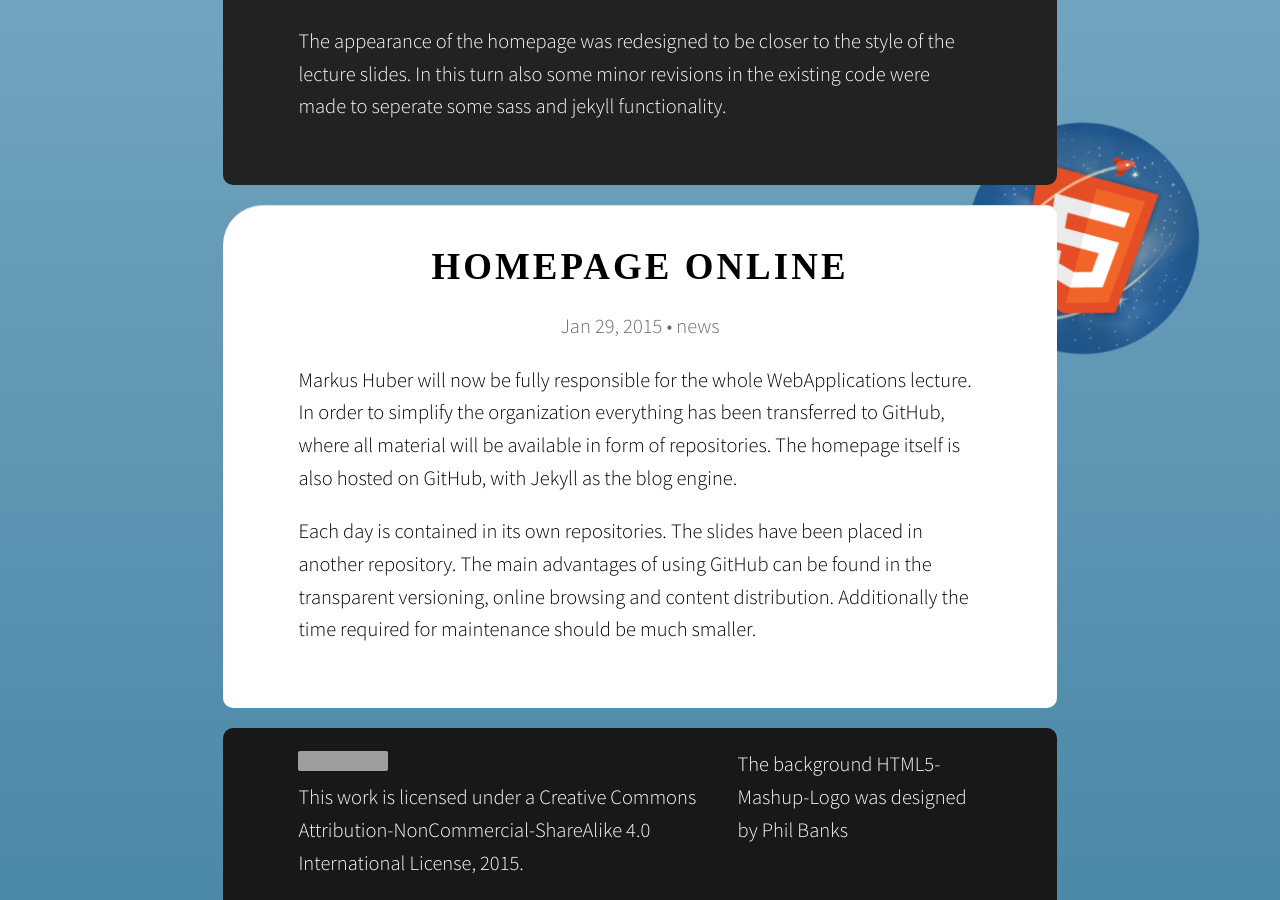
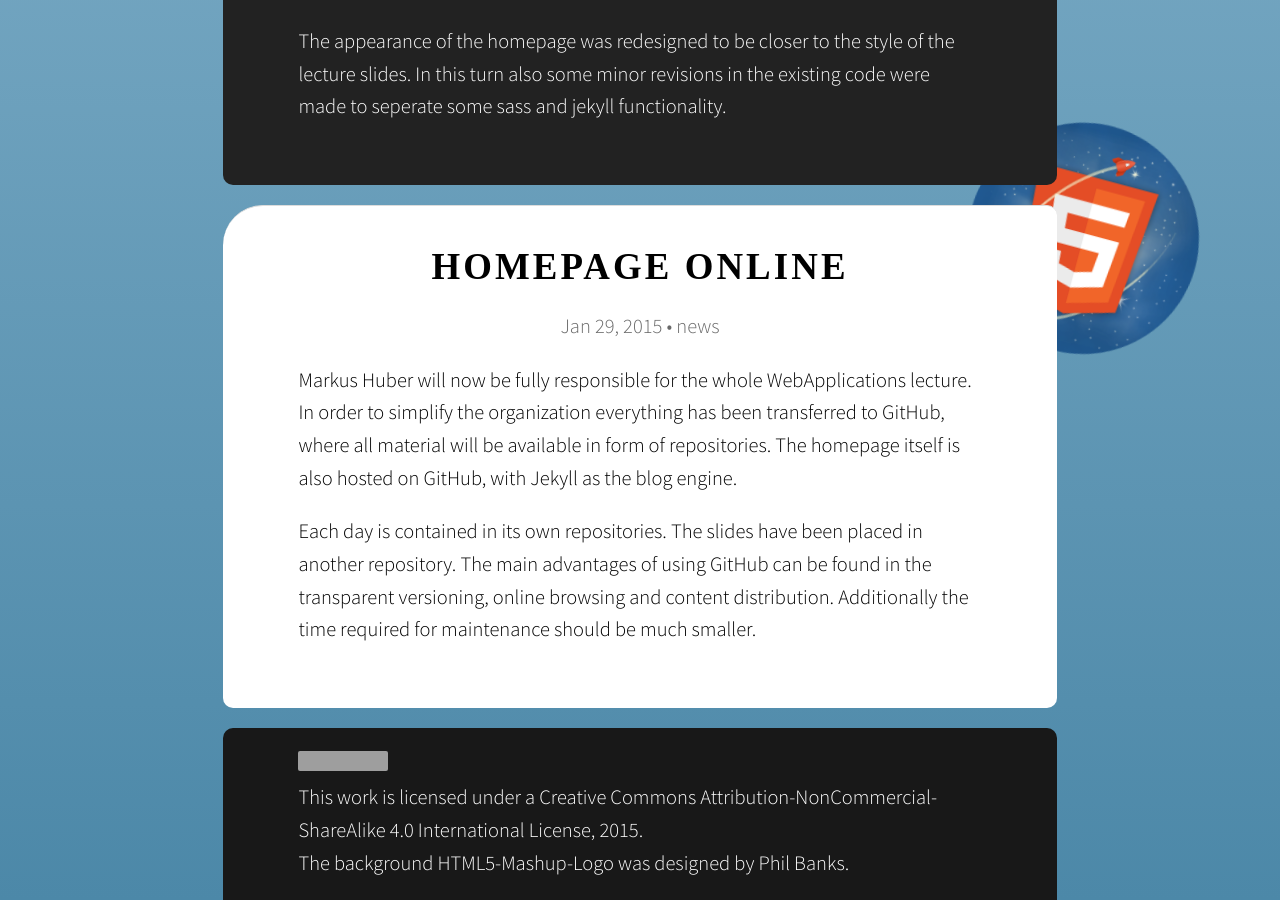
Before and after one commit to WebAppLecture/webapplecture.github.io, a Jekyll site: the page built from index.html, in a window 1280 px wide and 900 px high, scrolled down 910 px. Built offline with Jekyll 4.4.1, drawn with Linux system fonts in a browser that asks for light colours; nearby versions of some CDN libraries; some web fonts are replaced; the list of posts is cut into pages by our own code; grey boxes are pictures that could not be loaded.

Commit message:
Update blank.html

```diff
--- a/_layouts/blank.html
+++ b/_layouts/blank.html
@@ -30,8 +30,8 @@
 <img src="/images/logo.png" class="MainLogo"/>
 {{ content }}
     <footer>
-      <span><a rel="license" href="http://creativecommons.org/licenses/by-nc-sa/4.0/"><img alt="Creative Commons License" style="border-width:0" src="https://i.creativecommons.org/l/by-nc-sa/4.0/88x31.png" /></a><br />This work is licensed under a <a rel="license" href="http://creativecommons.org/licenses/by-nc-sa/4.0/">Creative Commons Attribution-NonCommercial-ShareAlike 4.0 International License</a>, {{ site.time | date: "%Y" }}.</span><br>
-      <span>The background HTML5-Mashup-Logo was designed by <a href="http://customcreative.co.uk/html-5-logo-mashup/">Phil Banks</a></span>
+      <span><a rel="license" href="http://creativecommons.org/licenses/by-nc-sa/4.0/"><img alt="Creative Commons License" style="border-width:0" src="https://i.creativecommons.org/l/by-nc-sa/4.0/88x31.png" /></a><br />This work is licensed under a <a rel="license" href="http://creativecommons.org/licenses/by-nc-sa/4.0/">Creative Commons Attribution-NonCommercial-ShareAlike 4.0 International License</a>, {{ site.time | date: "%Y" }}.<br>
+      The background HTML5-Mashup-Logo was designed by <a href="http://customcreative.co.uk/html-5-logo-mashup/">Phil Banks</a>.</span>
     </footer>
   </body>
 </html>
```
